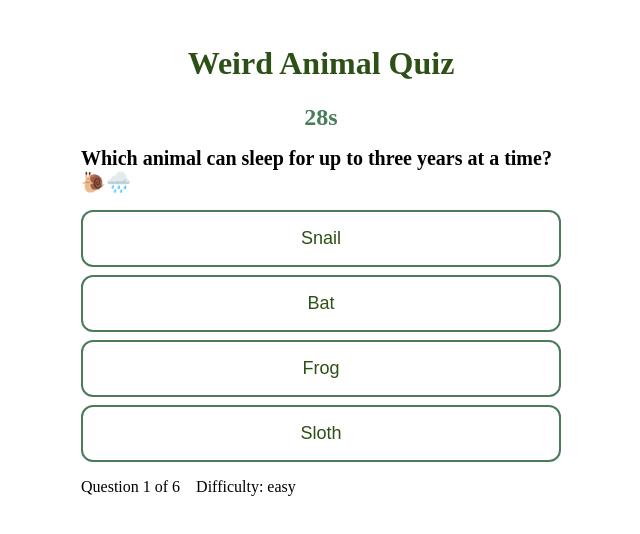
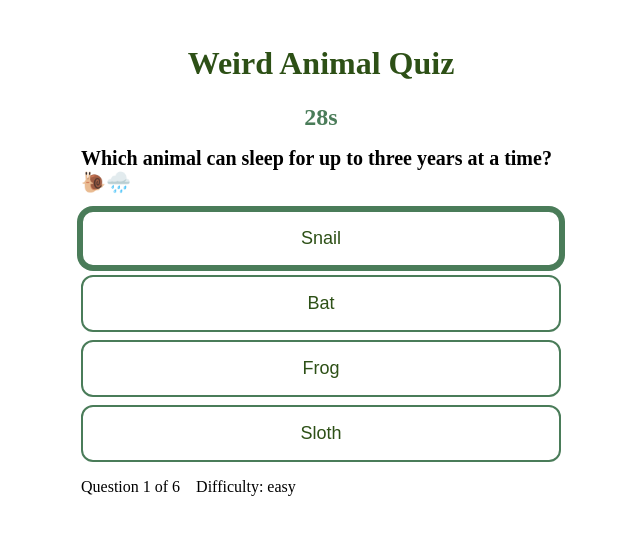
Before and after one commit to lotharschulz/spec-driven-kiro-project, a React app in the folder weird-animal-quiz/: page / in a window 1280 px wide. Both pictures are taken after a click on the button "Easy". Shown: the top 534 px of the page, without its empty margins (319-959 px from the left). Built offline with nearby package versions, Linux system fonts and the light colour scheme.

Commit message:
chore task 18 completed

```diff
--- a/weird-animal-quiz/src/components/QuizContainer.tsx
+++ b/weird-animal-quiz/src/components/QuizContainer.tsx
@@ -259,6 +259,7 @@ const QuizFlow: React.FC = () => {
   const [timeTaken, setTimeTaken] = React.useState(0);
   const [category, setCategory] = React.useState<'easy' | 'medium' | 'hard' | null>(null);
   const [started, setStarted] = React.useState(false);
+  const [highContrast, setHighContrast] = React.useState(false);
 
   React.useEffect(() => {
     if (state.questions.length === 0 && category) {
@@ -281,9 +282,18 @@ const QuizFlow: React.FC = () => {
         <h2>Welcome to the Weird Animal Quiz!</h2>
         <p>Choose a difficulty category to begin:</p>
         <div style={{ display: 'flex', justifyContent: 'center', gap: 16 }}>
-          <button style={{ padding: '16px 32px', fontSize: 18, borderRadius: 12, background: '#4A7C59', color: '#fff', border: 'none', cursor: 'pointer' }} onClick={() => { setCategory('easy'); setStarted(true); dispatch({ type: 'SET_QUESTIONS', questions: demoQuestions.filter(q => q.difficulty === 'easy') }); }}>Easy</button>
-          <button style={{ padding: '16px 32px', fontSize: 18, borderRadius: 12, background: '#EA580C', color: '#fff', border: 'none', cursor: 'pointer' }} onClick={() => { setCategory('medium'); setStarted(true); dispatch({ type: 'SET_QUESTIONS', questions: demoQuestions.filter(q => q.difficulty === 'medium') }); }}>Medium</button>
-          <button style={{ padding: '16px 32px', fontSize: 18, borderRadius: 12, background: '#2D5016', color: '#fff', border: 'none', cursor: 'pointer' }} onClick={() => { setCategory('hard'); setStarted(true); dispatch({ type: 'SET_QUESTIONS', questions: demoQuestions.filter(q => q.difficulty === 'hard') }); }}>Hard</button>
+          <button style={{ padding: '16px 32px', fontSize: 18, borderRadius: 12, background: highContrast ? '#000' : '#4A7C59', color: highContrast ? '#FFD700' : '#fff', border: 'none', cursor: 'pointer' }} onClick={() => { setCategory('easy'); setStarted(true); dispatch({ type: 'SET_QUESTIONS', questions: demoQuestions.filter(q => q.difficulty === 'easy') }); }}>Easy</button>
+          <button style={{ padding: '16px 32px', fontSize: 18, borderRadius: 12, background: highContrast ? '#000' : '#EA580C', color: highContrast ? '#FFD700' : '#fff', border: 'none', cursor: 'pointer' }} onClick={() => { setCategory('medium'); setStarted(true); dispatch({ type: 'SET_QUESTIONS', questions: demoQuestions.filter(q => q.difficulty === 'medium') }); }}>Medium</button>
+          <button style={{ padding: '16px 32px', fontSize: 18, borderRadius: 12, background: highContrast ? '#000' : '#2D5016', color: highContrast ? '#FFD700' : '#fff', border: 'none', cursor: 'pointer' }} onClick={() => { setCategory('hard'); setStarted(true); dispatch({ type: 'SET_QUESTIONS', questions: demoQuestions.filter(q => q.difficulty === 'hard') }); }}>Hard</button>
+        </div>
+        <div style={{ marginTop: 32 }}>
+          <button
+            style={{ padding: '8px 24px', fontSize: 16, borderRadius: 8, background: highContrast ? '#FFD700' : '#eee', color: highContrast ? '#000' : '#333', border: '2px solid #4A7C59', cursor: 'pointer' }}
+            onClick={() => setHighContrast(hc => !hc)}
+            aria-pressed={highContrast}
+          >
+            {highContrast ? 'Disable High Contrast' : 'Enable High Contrast'}
+          </button>
         </div>
       </div>
     );
@@ -362,11 +372,12 @@ const QuizFlow: React.FC = () => {
                     padding: '16px',
                     fontSize: 18,
                     borderRadius: 12,
-                    border: '2px solid #4A7C59',
-                    background: selectedAnswer === a.id ? (a.isCorrect ? '#4A7C59' : '#EA580C') : '#fff',
-                    color: selectedAnswer === a.id ? '#fff' : '#2D5016',
+                    border: highContrast ? '3px solid #FFD700' : '2px solid #4A7C59',
+                    background: selectedAnswer === a.id ? (a.isCorrect ? (highContrast ? '#000' : '#4A7C59') : (highContrast ? '#FFD700' : '#EA580C')) : (highContrast ? '#222' : '#fff'),
+                    color: selectedAnswer === a.id ? (highContrast ? '#FFD700' : '#fff') : (highContrast ? '#FFD700' : '#2D5016'),
                     cursor: 'pointer',
-                    transition: 'background 0.3s, color 0.3s',
+                    transition: 'background 0.3s, color 0.3s, border 0.3s',
+                    outline: 'none',
                   }}
                   onClick={() => handleAnswer(a.id, QUESTION_TIME - timeTaken)}
                   onKeyDown={e => {
@@ -385,6 +396,12 @@ const QuizFlow: React.FC = () => {
                   tabIndex={selectedAnswer === null ? 0 : selectedAnswer === a.id ? 0 : -1}
                   disabled={userAnswered}
                   aria-pressed={selectedAnswer === a.id}
+                  onFocus={e => {
+                    e.currentTarget.style.boxShadow = highContrast ? '0 0 0 4px #FFD700' : '0 0 0 4px #4A7C59';
+                  }}
+                  onBlur={e => {
+                    e.currentTarget.style.boxShadow = 'none';
+                  }}
                 >
                   {a.text}
                 </button>
```
